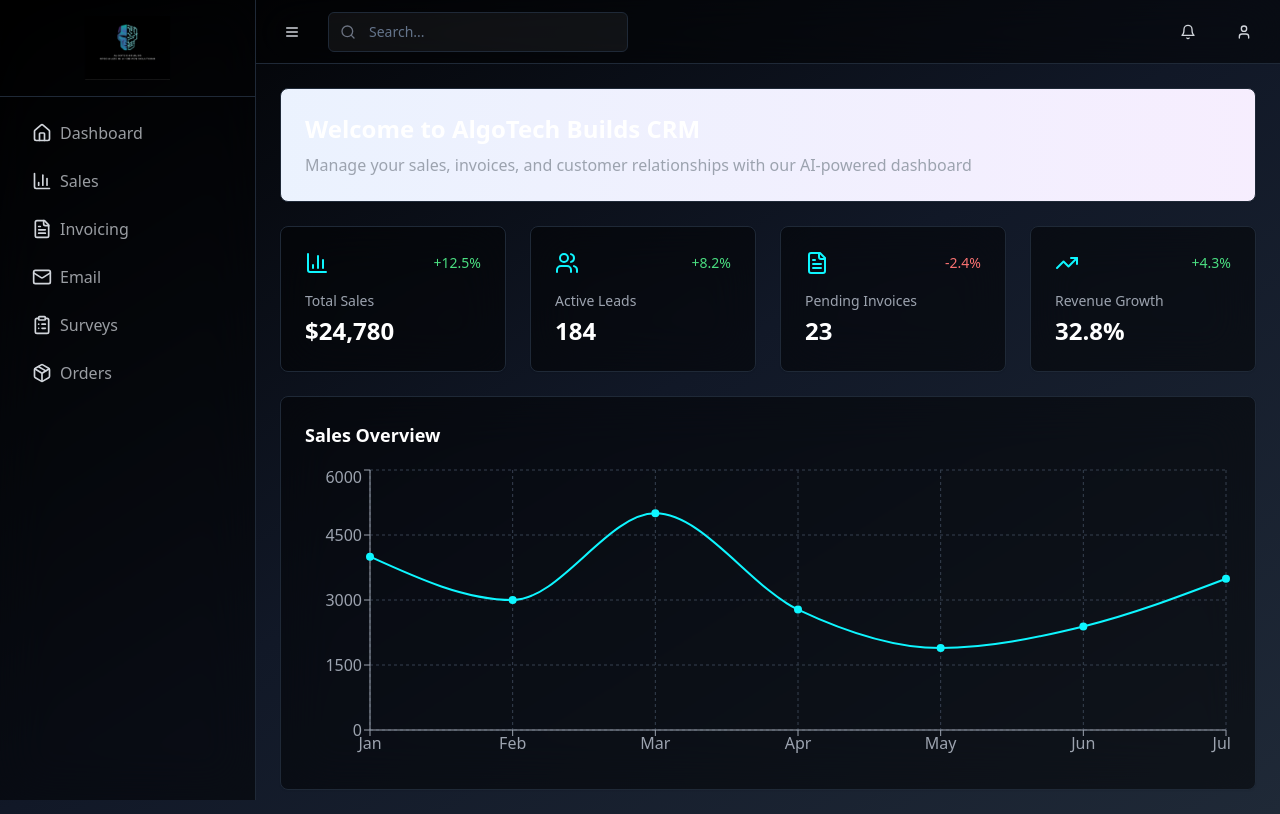
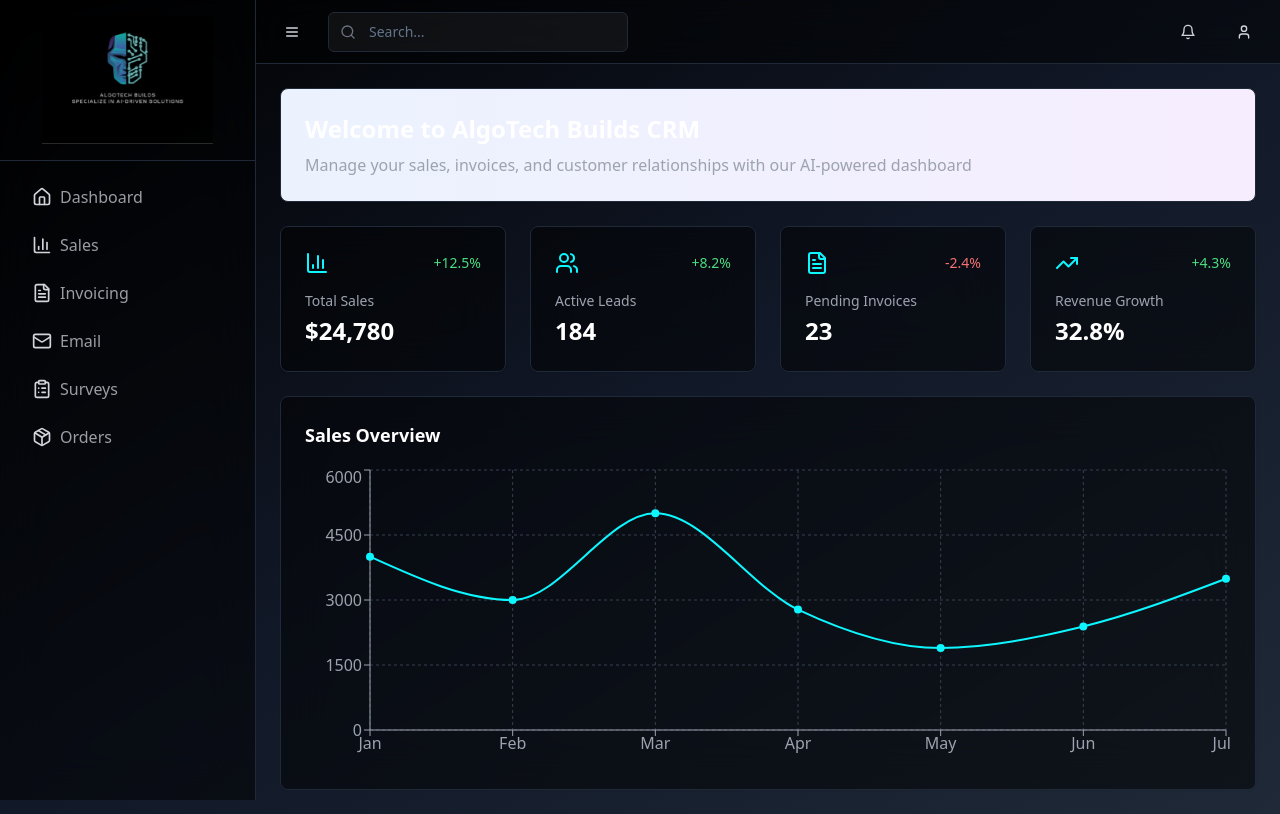
Before and after one commit to TaverNxyz/admin-dashboard, a React (Vite) app: page / in a window 1280 px wide. Built offline with nearby package versions, Linux system fonts and the light colour scheme.

Commit message:
Increase Logo Size and Animation
Updated the logo size to XXXL and added a slow pulse animation effect to enhance visual appeal.
[skip gpt_engineer]

```diff
--- a/src/components/layout/Sidebar.tsx
+++ b/src/components/layout/Sidebar.tsx
@@ -30,7 +30,7 @@ export const Sidebar = ({
           <img
             src="/lovable-uploads/4a0b7229-c6d6-4c70-81c7-f3b656a33bdb.png"
             alt="AlgoTech Builds"
-            className="h-16 w-auto mx-auto animate-pulse-slow hover:animate-none transition-all duration-300"
+            className="h-32 w-auto mx-auto animate-[pulse_4s_cubic-bezier(0.4,0,0.6,1)_infinite] hover:animate-none transition-all duration-300"
           />
         </div>
         <nav className="flex-1 p-4">
```
